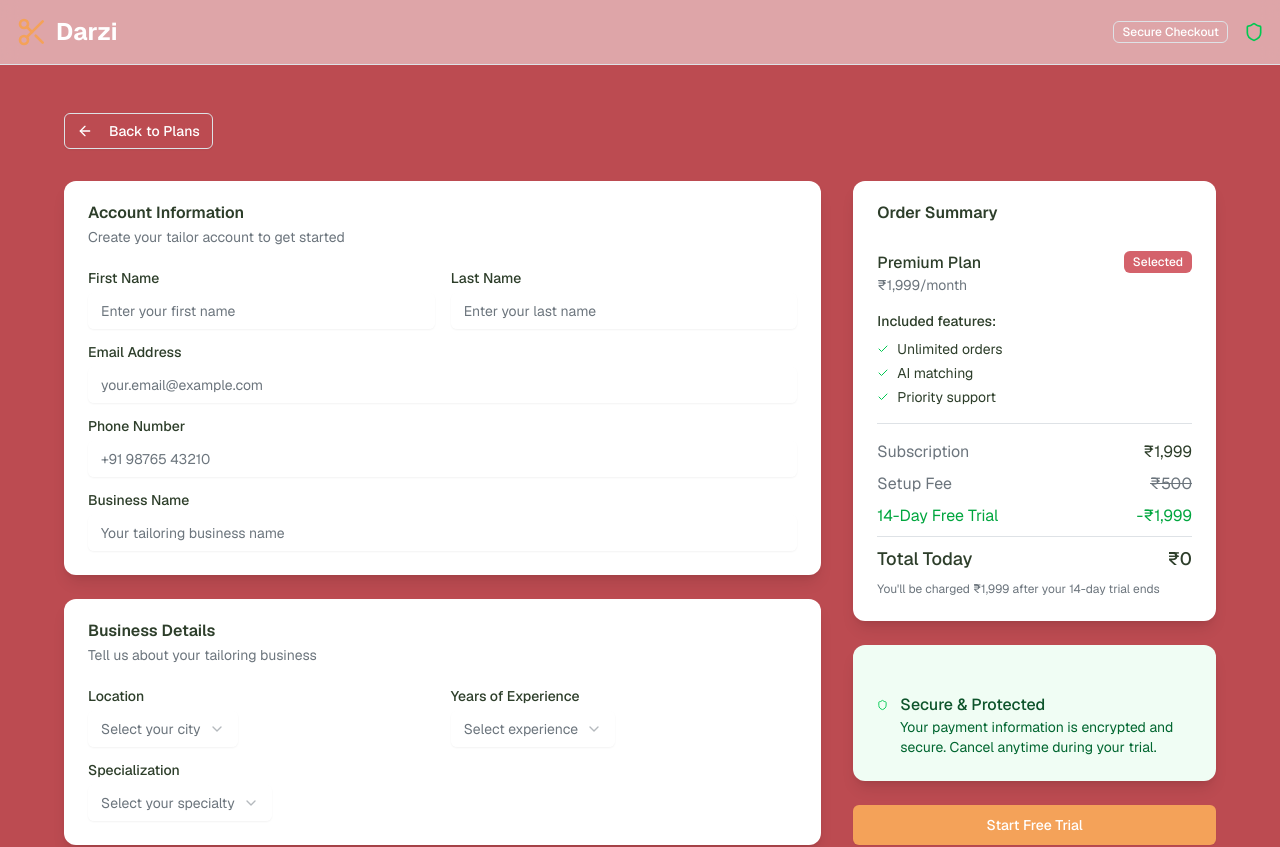
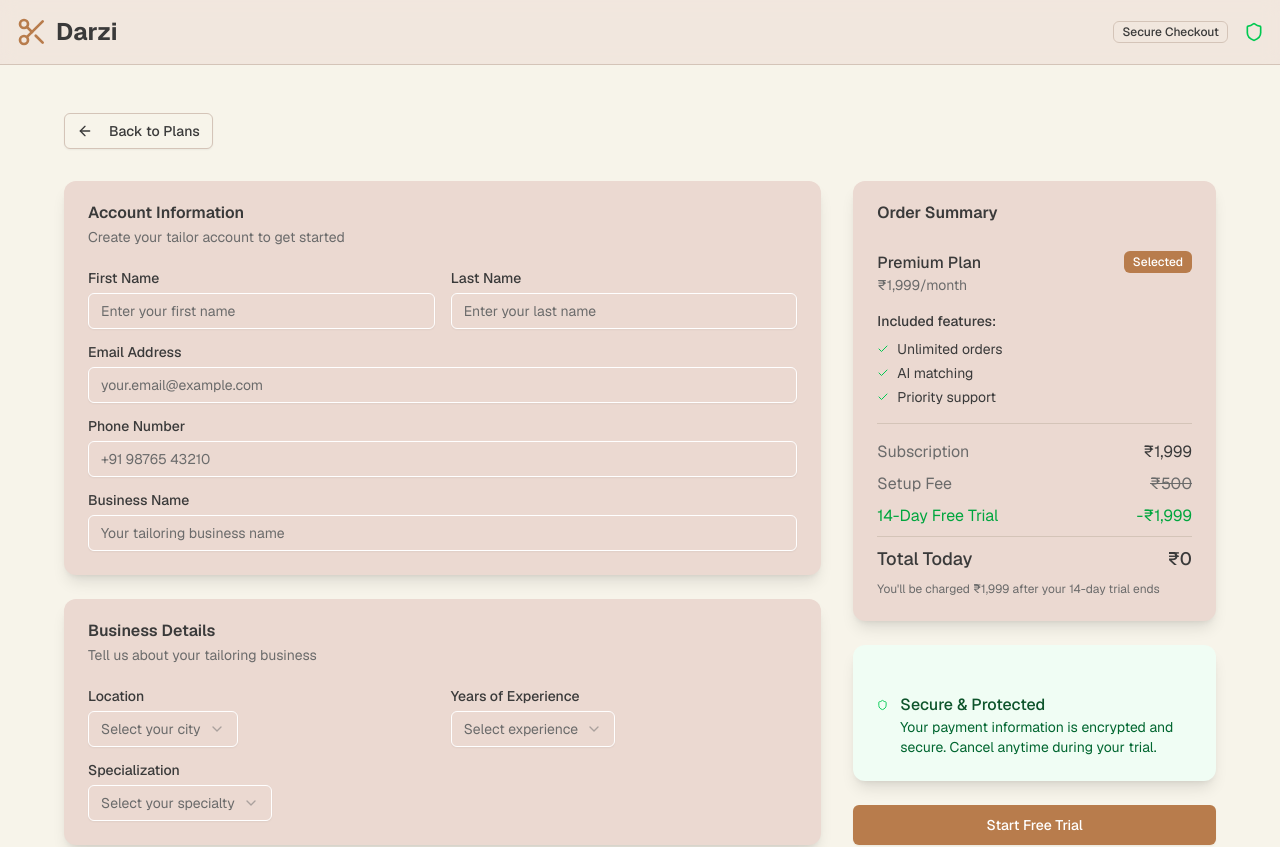
Before and after one commit to Siddheshwar9/Darzi, a Next.js app: page /subscription/checkout in a window 1280 px wide. Shown: the top 847 px of the page. Built offline with nearby package versions, Linux system fonts and the light colour scheme.

Commit message:
Feat: updating the logo and changing the styling
Signed-off-by: Siddheshwar9 <siddeshwarpandey123@gmail.com>

```diff
--- a/app/globals.css
+++ b/app/globals.css
@@ -4,75 +4,76 @@
 @custom-variant dark (&:is(.dark *));
 
 :root {
-  /* Updated color tokens to use new color scheme: #bc4b51 background, #f4a259 accent */
-  --background: #bc4b51; /* Burgundy red background */
-  --foreground: #ffffff; /* White text for contrast */
-  --card: #ffffff; /* White card backgrounds */
-  --card-foreground: #2d3e2a; /* Dark green text on cards */
-  --popover: #ffffff; /* White popover backgrounds */
-  --popover-foreground: #2d3e2a; /* Dark green text in popovers */
-  --primary: #f4a259; /* Warm orange primary actions */
+  /* Updated to warm brown and sage green color palette */
+  --background: #f7f4ea; /* Very light cream background */
+  --foreground: #3a3a3a; /* Dark text for readability */
+  --card: #ebd9d1; /* Light beige card background */
+  --card-foreground: #3a3a3a; /* Dark text within cards */
+  --popover: #f7f4ea; /* Light cream popover background */
+  --popover-foreground: #3a3a3a; /* Dark text within popovers */
+  --primary: #a8bba3; /* Sage green primary color */
   --primary-foreground: #ffffff; /* White text on primary buttons */
-  --secondary: #d4626b; /* Lighter burgundy for secondary */
+  --secondary: #b87c4c; /* Warm brown secondary color */
   --secondary-foreground: #ffffff; /* White text on secondary buttons */
-  --muted: #f8f9fa; /* Very light muted backgrounds */
-  --muted-foreground: #6c757d; /* Gray muted text */
-  --accent: #f4a259; /* Warm orange accent highlights */
+  --muted: #ebd9d1; /* Light beige for muted sections */
+  --muted-foreground: #6b6b6b; /* Medium gray muted text */
+  --accent: #b87c4c; /* Warm brown accent color */
   --accent-foreground: #ffffff; /* White text on accent backgrounds */
-  --destructive: #dc3545; /* Red destructive actions */
-  --destructive-foreground: #ffffff; /* White text on destructive buttons */
-  --border: #dee2e6; /* Light gray border color */
-  --input: #ffffff; /* White input fields */
-  --ring: rgba(244, 162, 89, 0.3); /* Orange focus ring */
-  --chart-1: #f4a259; /* Orange chart color */
-  --chart-2: #bc4b51; /* Burgundy chart color */
-  --chart-3: #d4626b; /* Lighter burgundy chart color */
-  --chart-4: #e67e22; /* Darker orange chart color */
-  --chart-5: #95a5a6; /* Gray chart color */
-  --radius: 0.5rem; /* Corner rounding for cards and buttons */
-  --sidebar: #ffffff; /* White sidebar background */
-  --sidebar-foreground: #2d3e2a; /* Dark green sidebar text */
-  --sidebar-primary: #f8f9fa; /* Light gray sidebar primary background */
-  --sidebar-primary-foreground: #2d3e2a; /* Dark green text on sidebar primary */
-  --sidebar-accent: #f4a259; /* Orange sidebar accent color */
-  --sidebar-accent-foreground: #ffffff; /* White text on sidebar accent */
-  --sidebar-border: #dee2e6; /* Light gray sidebar border */
-  --sidebar-ring: rgba(244, 162, 89, 0.3); /* Orange sidebar focus ring */
+  --destructive: #be123c; /* Error color */
+  --destructive-foreground: #ffffff; /* White text on error buttons */
+  --border: #d4c4b8; /* Soft brown border */
+  --input: #ffffff; /* White input field background */
+  --ring: rgba(168, 187, 163, 0.3); /* Sage green focus ring */
+  --chart-1: #a8bba3; /* Sage green chart color */
+  --chart-2: #b87c4c; /* Warm brown chart color */
+  --chart-3: #ebd9d1; /* Light beige chart color */
+  --chart-4: #f7f4ea; /* Very light cream chart color */
+  --chart-5: #8fa68a; /* Darker sage green chart color */
+  --radius: 0.5rem;
+  --sidebar: #ebd9d1;
+  --sidebar-foreground: #3a3a3a;
+  --sidebar-primary: #a8bba3;
+  --sidebar-primary-foreground: #ffffff;
+  --sidebar-accent: #b87c4c;
+  --sidebar-accent-foreground: #ffffff;
+  --sidebar-border: #d4c4b8;
+  --sidebar-ring: rgba(168, 187, 163, 0.3);
 }
 
 .dark {
-  --background: #8b3a42; /* Darker burgundy for dark mode */
-  --foreground: #ecf0f1;
-  --card: #34495e;
-  --card-foreground: #ecf0f1;
-  --popover: #34495e;
-  --popover-foreground: #ecf0f1;
-  --primary: #f39c12;
-  --primary-foreground: #2c3e50;
-  --secondary: #7f8c8d;
-  --secondary-foreground: #ecf0f1;
-  --muted: #34495e;
-  --muted-foreground: #bdc3c7;
-  --accent: #f39c12;
-  --accent-foreground: #2c3e50;
-  --destructive: #e74c3c;
-  --destructive-foreground: #ecf0f1;
-  --border: #34495e;
-  --input: #34495e;
-  --ring: rgba(243, 156, 18, 0.3);
-  --chart-1: #f39c12;
-  --chart-2: #bc4b51;
-  --chart-3: #7f8c8d;
-  --chart-4: #e67e22;
-  --chart-5: #95a5a6;
-  --sidebar: #2c3e50;
-  --sidebar-foreground: #ecf0f1;
-  --sidebar-primary: #34495e;
-  --sidebar-primary-foreground: #ecf0f1;
-  --sidebar-accent: #f39c12;
-  --sidebar-accent-foreground: #2c3e50;
-  --sidebar-border: #34495e;
-  --sidebar-ring: rgba(243, 156, 18, 0.3);
+  /* Dark mode with warm brown and sage green theme */
+  --background: #2a2520; /* Dark warm background */
+  --foreground: #f7f4ea; /* Light cream text */
+  --card: #3a342e; /* Dark warm card background */
+  --card-foreground: #f7f4ea; /* Light cream text on cards */
+  --popover: #3a342e; /* Dark warm popover */
+  --popover-foreground: #f7f4ea; /* Light cream text in popovers */
+  --primary: #a8bba3; /* Sage green primary */
+  --primary-foreground: #ffffff; /* White text on primary */
+  --secondary: #b87c4c; /* Warm brown secondary */
+  --secondary-foreground: #ffffff; /* White text on secondary */
+  --muted: #3a342e; /* Dark warm muted background */
+  --muted-foreground: #b8a898; /* Light brown muted text */
+  --accent: #b87c4c; /* Warm brown accent */
+  --accent-foreground: #ffffff; /* White text on accent */
+  --destructive: #be123c; /* Error color */
+  --destructive-foreground: #ffffff; /* White text on error */
+  --border: #4a453f; /* Dark warm border */
+  --input: #3a342e; /* Dark warm input background */
+  --ring: rgba(168, 187, 163, 0.3); /* Sage green focus ring */
+  --chart-1: #a8bba3;
+  --chart-2: #b87c4c;
+  --chart-3: #ebd9d1;
+  --chart-4: #f7f4ea;
+  --chart-5: #8fa68a;
+  --sidebar: #3a342e;
+  --sidebar-foreground: #f7f4ea;
+  --sidebar-primary: #a8bba3;
+  --sidebar-primary-foreground: #ffffff;
+  --sidebar-accent: #b87c4c;
+  --sidebar-accent-foreground: #ffffff;
+  --sidebar-border: #4a453f;
+  --sidebar-ring: rgba(168, 187, 163, 0.3);
 }
 
 @theme inline {
--- a/components/darzi-logo.tsx
+++ b/components/darzi-logo.tsx
@@ -1,3 +1,5 @@
+import Image from "next/image"
+
 interface DarziLogoProps {
   className?: string
   size?: "sm" | "md" | "lg"
@@ -5,57 +7,21 @@ interface DarziLogoProps {
 
 export function DarziLogo({ className = "", size = "md" }: DarziLogoProps) {
   const sizeClasses = {
-    sm: "h-6 w-auto",
-    md: "h-8 w-auto",
-    lg: "h-12 w-auto",
+    sm: "h-8 w-auto",
+    md: "h-12 w-auto",
+    lg: "h-16 w-auto",
   }
 
   return (
-    <div className={`flex items-center space-x-3 ${className}`}>
-      <svg className={sizeClasses[size]} viewBox="0 0 50 50" fill="none" xmlns="http://www.w3.org/2000/svg">
-        {/* Background circle for logo */}
-        <circle cx="25" cy="25" r="24" fill="#f4a259" stroke="#ffffff" strokeWidth="2" />
-
-        {/* Needle - main element */}
-        <path d="M15 35L35 15" stroke="#ffffff" strokeWidth="3" strokeLinecap="round" />
-
-        {/* Needle eye */}
-        <circle cx="33" cy="17" r="2.5" fill="none" stroke="#ffffff" strokeWidth="2" />
-
-        {/* Thread coming from needle */}
-        <path
-          d="M31 19C29 21 27 23 25 25C23 27 21 29 19 31C17 33 15 35 13 37"
-          stroke="#ffffff"
-          strokeWidth="2"
-          strokeLinecap="round"
-          strokeDasharray="3 2"
-          fill="none"
-        />
-
-        {/* Decorative stitching pattern around the circle */}
-        <path
-          d="M10 25C12 23 14 21 16 19M34 31C36 33 38 35 40 37M25 10C27 12 29 14 31 16M19 40C21 38 23 36 25 34"
-          stroke="#5b8e7d"
-          strokeWidth="1.5"
-          strokeLinecap="round"
-          strokeDasharray="2 1"
-        />
-
-        {/* Small fabric pieces */}
-        <path d="M8 42C8 40 10 38 12 38C14 38 16 40 16 42" fill="#5b8e7d" />
-        <path d="M34 12C34 10 36 8 38 8C40 8 42 10 42 12" fill="#5b8e7d" />
-      </svg>
-
-      <div className="flex flex-col">
-        <span
-          className={`font-bold text-card-foreground ${size === "sm" ? "text-lg" : size === "md" ? "text-2xl" : "text-3xl"}`}
-        >
-          Darzi
-        </span>
-        {size !== "sm" && (
-          <span className="text-xs text-muted-foreground -mt-1 tracking-wider">TAILORING PLATFORM</span>
-        )}
-      </div>
+    <div className={`flex items-center ${className}`}>
+      <Image
+        src="/darzi-logo.jpg"
+        alt="Darzi - Premium Tailoring Platform"
+        width={size === "sm" ? 120 : size === "md" ? 160 : 200}
+        height={size === "sm" ? 32 : size === "md" ? 48 : 64}
+        className={`${sizeClasses[size]} object-contain`}
+        priority
+      />
     </div>
   )
 }
```
Also changed, not shown: public/darzi-logo.jpg (added).
